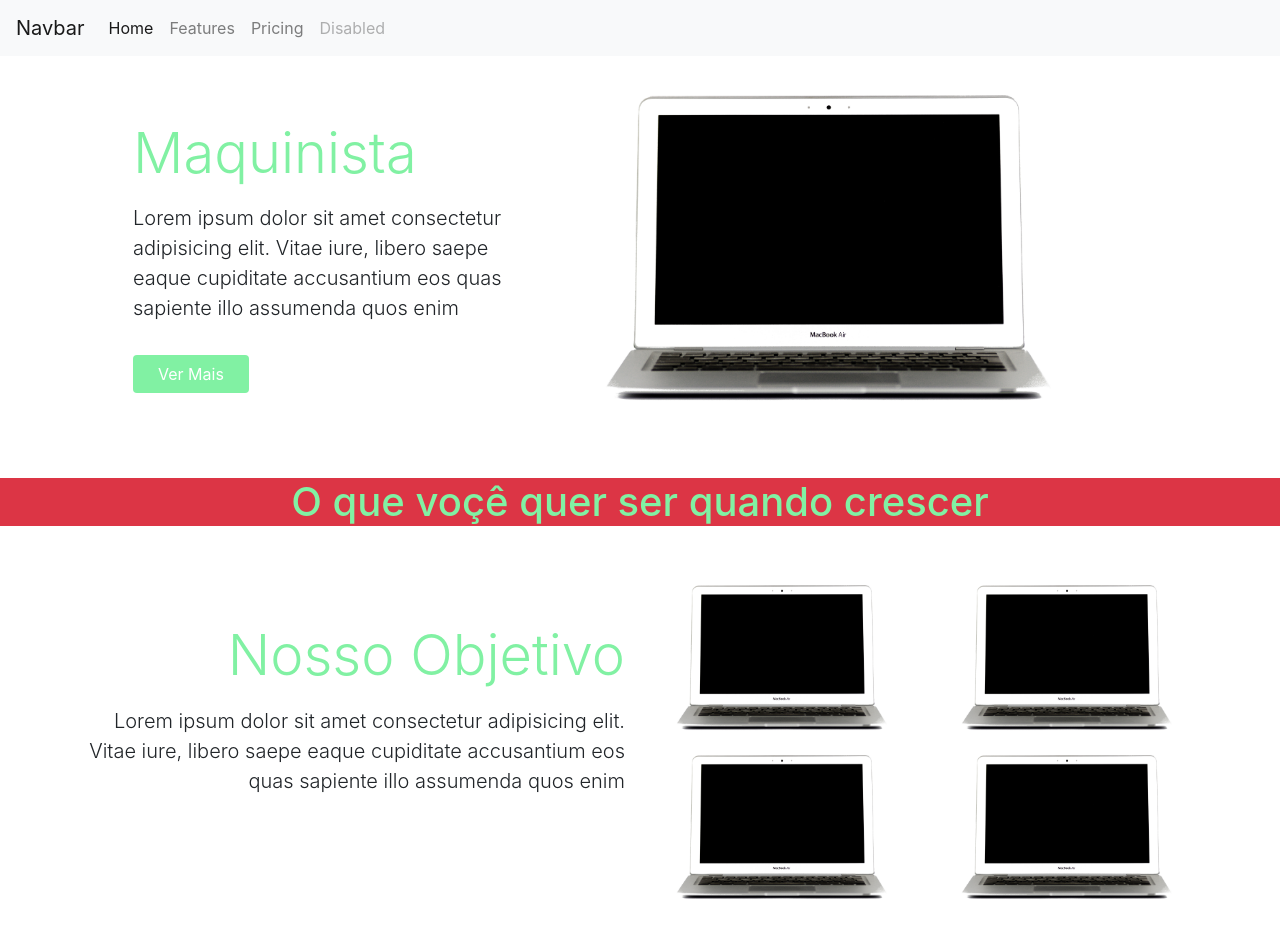
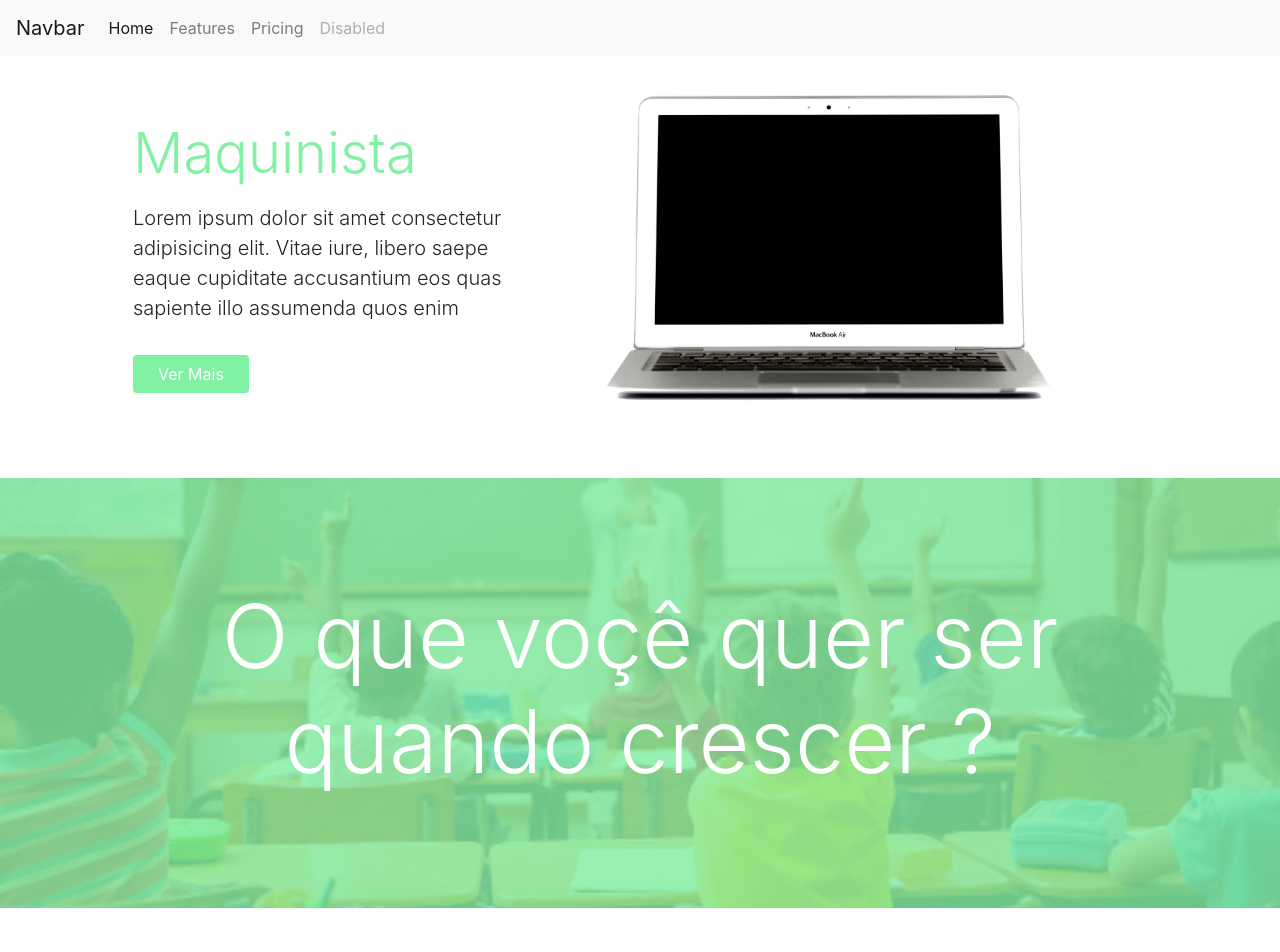
Before and after one commit to HenriqueFutema/Maquinista, a React (Create React App) app: page / in a window 1280 px wide. Shown: the top 952 px of the page. Built offline with nearby package versions, Linux system fonts and the light colour scheme.

Commit message:
Jumbotron

```diff
--- a/src/App.css
+++ b/src/App.css
@@ -14,9 +14,29 @@
 }
 
 h1 {
-    color: #81F1A3 !important
+    color: #81f1a3 !important;
 }
 
 .button-cor {
-    background-color: #81F1A3 !important
+    background-color: #81f1a3 !important;
 }
+
+.jumb {
+    background-image: url(./assets/test.jpg);
+    background-position: center;
+    background-repeat: no-repeat;
+    background-size: cover;
+    height: 430px;
+}
+
+.jumb-2 {
+    background-color: rgba(129, 241, 163, 0.8);
+    height: 100%;
+    display: flex;
+    align-items: center;
+    justify-content: center;
+}
+
+.jumb-2 h1 {
+    color: #fff !important;
+}
--- a/src/components/JumbComponent.js
+++ b/src/components/JumbComponent.js
@@ -3,10 +3,15 @@ import React from "react";
 export default function Jumb() {
   return (
     <div
-      className="container-fluid text-center bg-danger p-0 my-5
+      className="container-fluid text-center bg-danger p-0 my-5 jumb
     "
     >
-      <h1>O que voçê quer ser quando crescer</h1>
+      <div className="jumb-2">
+        <h1 className="display-2">
+          O que voçê quer ser <br />
+          quando crescer ?
+        </h1>
+      </div>
     </div>
   );
 }
```
Also changed, not shown: src/assets/escola.jpg (added), src/assets/test.jpg (added).
